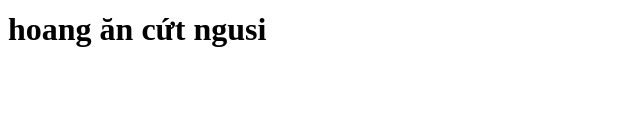
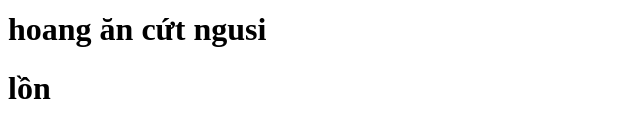
Before and after one commit to Phuongduc123/github_demo, a plain HTML site: page phuong.html in a window 1280 px wide. Shown: the part 361-498 px from the top of the page, 0-640 px from the left. Drawn offline with Linux system fonts and the light colour scheme.

Commit message:
Update phuong.html

```diff
--- a/phuong.html
+++ b/phuong.html
@@ -8,6 +8,7 @@
         <h1>hoang ăn cứt </h1>
         <h1> ahihi </h1>
         <h1>hoang ăn cứt ngusi </h1>
+        <h1> lồn </h1>
     </head>
     <body>
 
```
